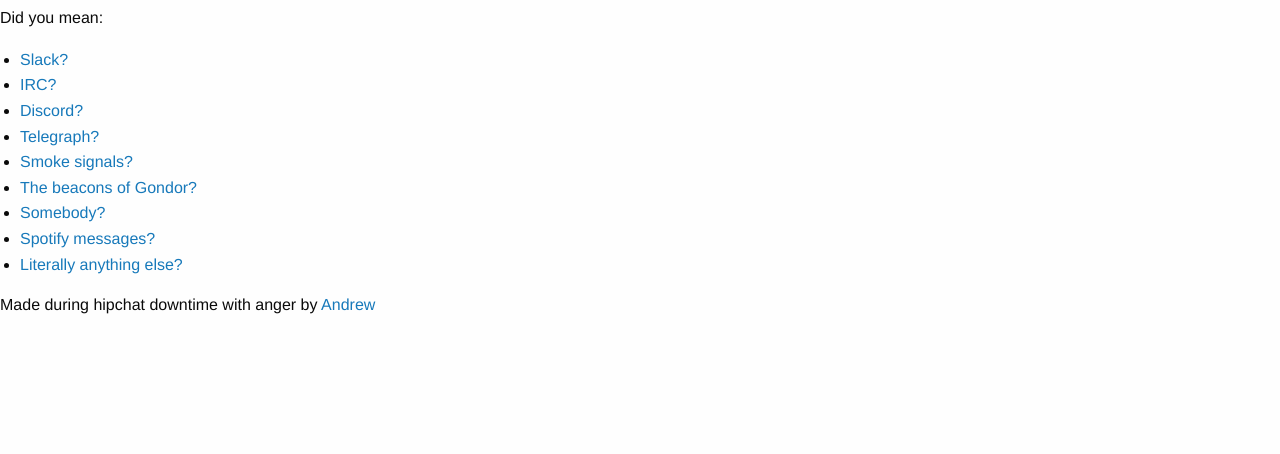
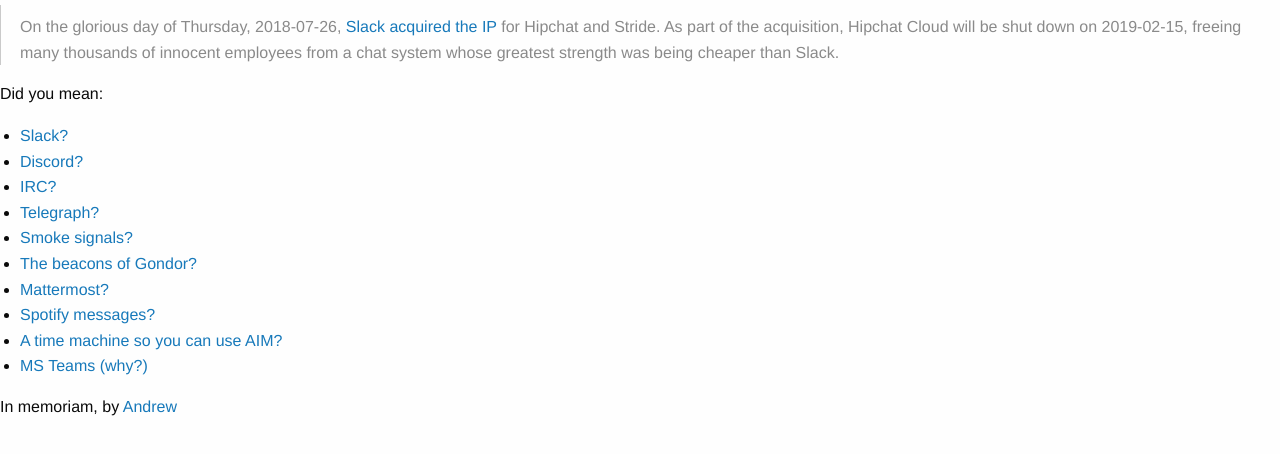
Before and after one commit to BaconSoap/hipchat.rocks, a plain HTML site: page index.html in a window 1280 px wide. Shown: the part 70-524 px from the top of the page. Drawn offline with nearby package versions, Linux system fonts and the light colour scheme.

Commit message:
update for the new world

```diff
--- a/index.html
+++ b/index.html
@@ -7,7 +7,8 @@ var suffixes = [
   'it\'s so bad',
   'i just want to talk to my team',
   'message not sent - retry',
-  'cats with letters'
+  'cats with letters',
+  'you won\'t be missed',
 ];
 
 var visible = false;
@@ -29,20 +30,24 @@ document.title = 'RIP - ' + suffixes[Math.floor(Math.random() * suffixes.length)
   <h1>JUST KIDDING</h1>
 </div>
 <div class="row medium-8 columns">
+<blockquote>
+  On the glorious day of Thursday, 2018-07-26, <a href="https://techcrunch.com/2018/07/26/atlassians-hipchat-and-stride-to-be-discontinued-with-slack-buying-up-the-ip/" title="awww yissss">Slack acquired the IP</a> for Hipchat and Stride. As part of the acquisition, Hipchat Cloud will be shut down on 2019-02-15, freeing many thousands of innocent employees from a chat system whose greatest strength was being cheaper than Slack.
+</blockquote>
 <p>
 Did you mean:
 </p>
 <ul>
 <li><a href="https://slack.com/">Slack?</a></li>
+<li><a href="https://discordapp.com/">Discord?</a></li>
 <li><a href="https://en.wikipedia.org/wiki/Internet_Relay_Chat">IRC?</a></li>
-<li><a href="https://discordapp.com/">Discord?</a></li>
 <li><a href="https://en.wikipedia.org/wiki/Electrical_telegraph">Telegraph?</a></li>
 <li><a href="https://en.wikipedia.org/wiki/Smoke_signal">Smoke signals?</a></li>
 <li><a href="https://www.youtube.com/watch?v=i6LGJ7evrAg">The beacons of Gondor?</a></li>
-<li><a href="http://somebodyapp.com/">Somebody?<a></li>
+<li><a href="https://mattermost.com/">Mattermost?<a></li>
 <li><a href="https://support.spotify.com/us/using_spotify/share_music/messages/">Spotify messages?</a></li>
-<li><a href="https://www.aim.com">Literally anything else?</a></li>
+<li><a href="https://www.aim.com">A time machine so you can use AIM?</a></li>
+<li><a href="https://products.office.com/en-us/microsoft-teams/group-chat-software">MS Teams (why?)</a></li>
 </ul>
-Made during hipchat downtime with anger by <a href="https://github.com/BaconSoap">Andrew</a>
+In memoriam, by <a href="https://github.com/BaconSoap">Andrew</a>
 </div>
 </body>
```
